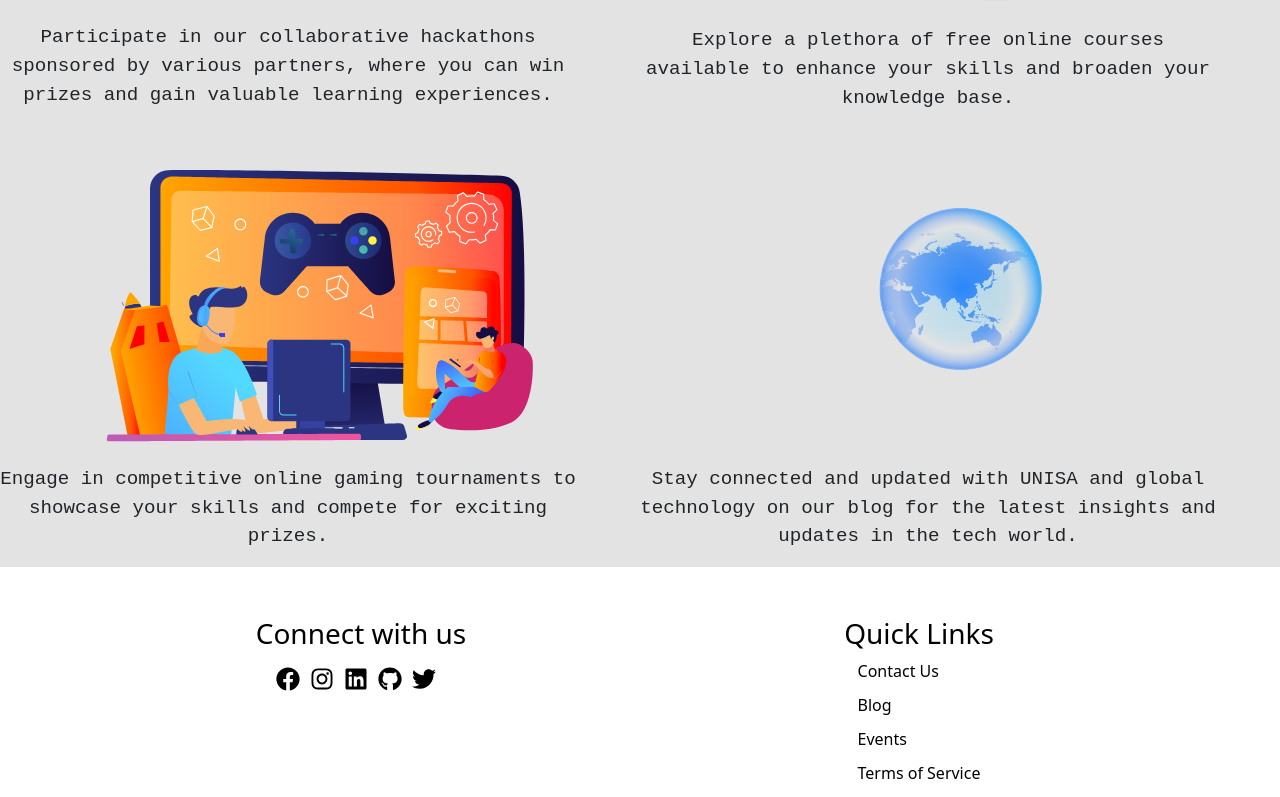
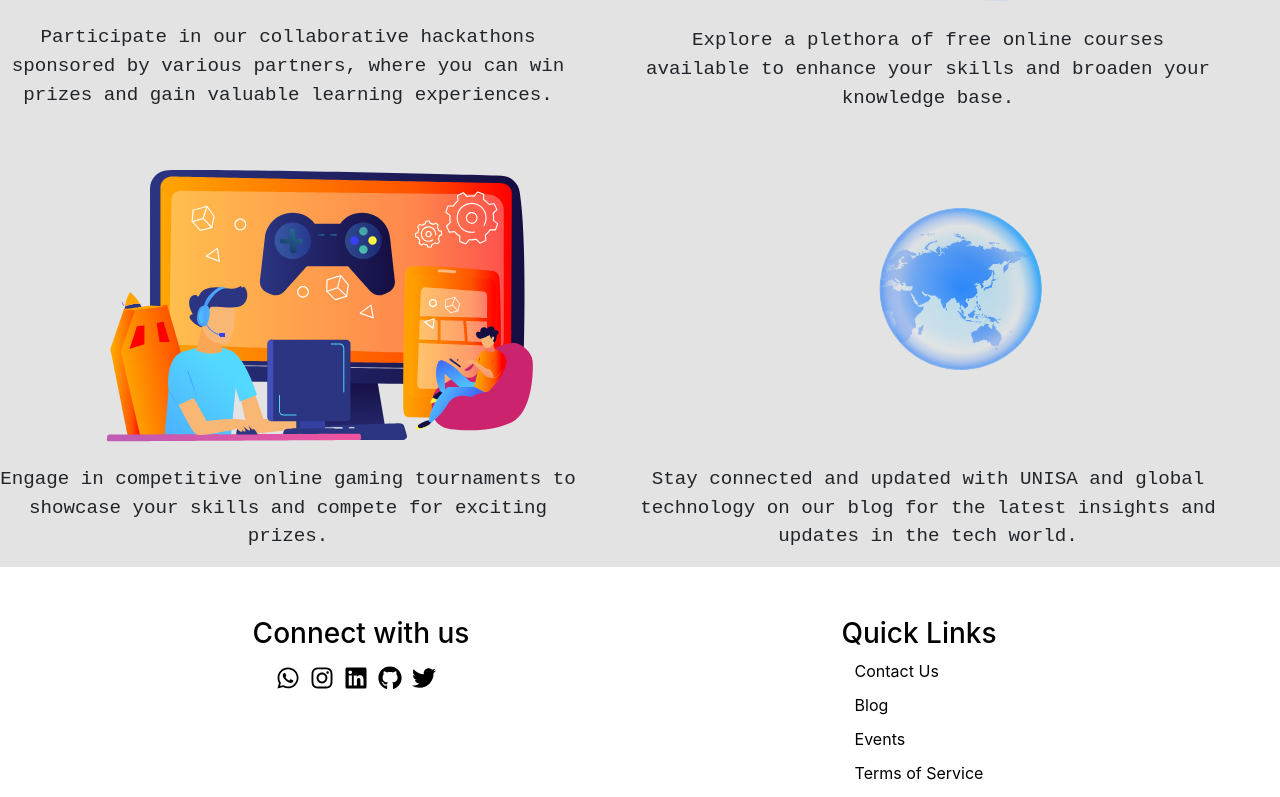
Before and after one commit to unisadevsociety/site, a React (Create React App) app: page / in a window 1280 px wide. Shown: the part 2000-2797 px from the top of the page. Built offline with nearby package versions, Linux system fonts and the light colour scheme; no server answers; the database is empty.

Commit message:
Routers Fixed

```diff
--- a/src/App.js
+++ b/src/App.js
@@ -54,26 +54,35 @@ function App() {
         console.error("Error updating count:", error);
       });
   };
+  const [step, setStep] = useState(1); // State to track the current step
 
+  const handleNextStep = () => {
+    setStep((prevStep) => prevStep + 1); // Increment the step
+  };
   return (
-    <Router basename={process.env.PUBLIC_URL}>
-      <div>
-        <Routes>
-          <Route
-            exact
-            path="/"
-            element={<Home affiliationCount={affiliationCount} />}
-          />
-          <Route
-            exact
-            path="/affiliation"
-            element={<Affiliation onRegister={handleRegistration} />}
-          />
-          {/* <Route exact path="/congratulations" element={<Congratulations />} /> */}
-          <Route exact path="/maintenancePage" element={<MaintenancePage />} />
-        </Routes>
-      </div>
-    </Router>
+    // <Router basename={process.env.PUBLIC_URL}>
+    //   <div>
+    //     <Routes>
+    //       <Route
+    //         exact
+    //         path="/"
+    //         element={<Home affiliationCount={affiliationCount} />}
+    //       />
+    //       <Route
+    //         exact
+    //         path="/affiliation"
+    //         element={<Affiliation onRegister={handleRegistration} />}
+    //       />
+    //       {/* <Route exact path="/congratulations" element={<Congratulations />} /> */}
+    //       <Route exact path="/maintenancePage" element={<MaintenancePage />} />
+    //     </Routes>
+    //   </div>
+    // </Router>
+    <div className="App">
+      {step === 1 && <Home affiliationCount={affiliationCount} />}
+      {step === 2 && <Affiliation onRegister={handleRegistration} />}
+      {step === 3 && <MaintenancePage />}
+    </div>
   );
 }
 
--- a/src/components/Footer.js
+++ b/src/components/Footer.js
@@ -5,6 +5,7 @@ import {
   FaLinkedin,
   FaGithub,
   FaTwitter,
+  FaWhatsapp,
 } from "react-icons/fa";
 import { Link } from "react-router-dom";
 import "../styles/Footer.css";
@@ -21,27 +22,47 @@ function Footer() {
               <h3 className="footer-heading">Connect with us</h3>
               <ul className="social-icons">
                 <li>
-                  <a href="https://facebook.com" className="black-text">
-                    <FaFacebook />
+                  <a
+                    href="https://chat.whatsapp.com/KHqV67GD14W6tTQAbMJ08u"
+                    className="black-text"
+                    target="_blank"
+                  >
+                    <FaWhatsapp />
                   </a>
                 </li>
                 <li>
-                  <a href="https://instagram.com" className="black-text">
+                  <a
+                    href="https://www.instagram.com/invites/contact/?i=1jv0y69hgenlh&utm_content=twz8c62"
+                    className="black-text"
+                    target="_blank"
+                  >
                     <FaInstagram />
                   </a>
                 </li>
                 <li>
-                  <a href="https://linkedin.com" className="black-text">
+                  <a
+                    href="https://www.linkedin.com/company/unisadevsociety/"
+                    className="black-text"
+                    target="_blank"
+                  >
                     <FaLinkedin />
                   </a>
                 </li>
                 <li>
-                  <a href="https://github.com" className="black-text">
+                  <a
+                    href="https://github.com/unisadevsociety"
+                    className="black-text"
+                    target="_blank"
+                  >
                     <FaGithub />
                   </a>
                 </li>
                 <li>
-                  <a href="https://twitter.com" className="black-text">
+                  <a
+                    href="https://twitter.com"
+                    className="black-text"
+                    target="_blank"
+                  >
                     <FaTwitter />
                   </a>
                 </li>
--- a/src/components/Home.js
+++ b/src/components/Home.js
@@ -79,10 +79,21 @@ function Home({ affiliationCount, incrementAffiliationCount }) {
               students to shine, learn, and grow, offering unparalleled
               opportunities for personal and professional development.
             </p>
-            <div className="joinusButton">
-              <Link to="/affiliation" className="joinusButtonButton">
-                Join our Community
-              </Link>
+            <div className="herosectionbuttons">
+              <div className="joinusButton">
+                <Link to="/affiliation" className="joinusButtonButton">
+                  Join our Community
+                </Link>
+              </div>
+              {/* <div className="StudymaterialButton">
+                <Link
+                  as={Link}
+                  to="https://unisadevsociety.github.io/LIB/"
+                  className="StudymaterialButtontext"
+                >
+                  Study materials
+                </Link>
+              </div> */}
             </div>
           </div>
           <div className="rightHeroSide">
--- a/src/components/Navbar.js
+++ b/src/components/Navbar.js
@@ -38,7 +38,7 @@ function MyNavbar() {
             <Nav.Link as={Link} to="/maintenancePage">
               Blog
             </Nav.Link>
-            <Nav.Link as={Link} to="/maintenancePage">
+            <Nav.Link as={Link} to="https://unisadevsociety.github.io/LIB/">
               Resources
             </Nav.Link>
             <Link to="/affiliation">
--- a/src/index.js
+++ b/src/index.js
@@ -1,12 +1,24 @@
 import React from "react";
-import ReactDOM from "react-dom/client";
+import ReactDOM from "react-dom";
+import { BrowserRouter, Routes, Route } from "react-router-dom";
+import App from "./App";
+import Home from "./components/Home";
+import Affiliation from "./components/Affiliation";
+import Congratulations from "./components/Congratulations";
+import MaintenancePage from "./components/MaintenancePage";
+import "bootstrap/dist/css/bootstrap.min.css";
 import "./index.css";
-import App from "./App";
-import "bootstrap/dist/css/bootstrap.min.css";
 
-const root = ReactDOM.createRoot(document.getElementById("root"));
-root.render(
+ReactDOM.render(
   <React.StrictMode>
-    <App />
-  </React.StrictMode>
+    <BrowserRouter basename={process.env.PUBLIC_URL}>
+      <Routes>
+        <Route path="/" element={<App />} />
+        <Route exact path="/" element={<Home />} />
+        <Route exact path="/affiliation" element={<Affiliation />} />
+        <Route exact path="/maintenancePage" element={<MaintenancePage />} />
+      </Routes>
+    </BrowserRouter>
+  </React.StrictMode>,
+  document.getElementById("root")
 );
--- a/src/styles/home.css
+++ b/src/styles/home.css
@@ -47,6 +47,9 @@
     width: 0;
   }
 }
+.herosectionbuttons {
+  display: flex;
+}
 .joinusButton {
   width: 17vw;
   height: 5vh;
@@ -61,6 +64,30 @@
 .joinusButton:hover {
   width: 17.5vw;
   height: 5.5vh;
+}
+.StudymaterialButtontext {
+  text-decoration: none;
+  color: black;
+
+  font-size: 1.3rem;
+}
+.StudymaterialButton {
+  width: 10vw;
+  height: 5vh;
+  margin-left: 3vw;
+  border: 1px dotted #f39a34;
+  border-radius: 0.7vw;
+  background-color: #f39a34;
+  display: flex;
+  align-items: center;
+  justify-content: center;
+  font-size: 1rem;
+  animation: buttonanimation infinite 2s;
+}
+@keyframes buttonanimation {
+  50% {
+    background-color: white;
+  }
 }
 .joinusButtonButton {
   text-decoration: none;
@@ -218,6 +245,25 @@
     width: 25.5vw;
     height: 3.5vh;
   }
+  .StudymaterialButton {
+    width: 30vw;
+    height: 3vh;
+    margin-left: 3vw;
+    border: 1px dotted #f39a34;
+    border-radius: 0.7vw;
+    background-color: #f39a34;
+    display: flex;
+    align-items: center;
+    justify-content: center;
+
+    animation: buttonanimation infinite 2s;
+  }
+  .StudymaterialButtontext {
+    text-decoration: none;
+    color: black;
+
+    font-size: 0.7rem;
+  }
   .animation1 {
     width: 35vw;
     margin-left: -0.7vw;
```
Also changed, not shown: src/components/firebase.js (added, +21 -0 lines).
